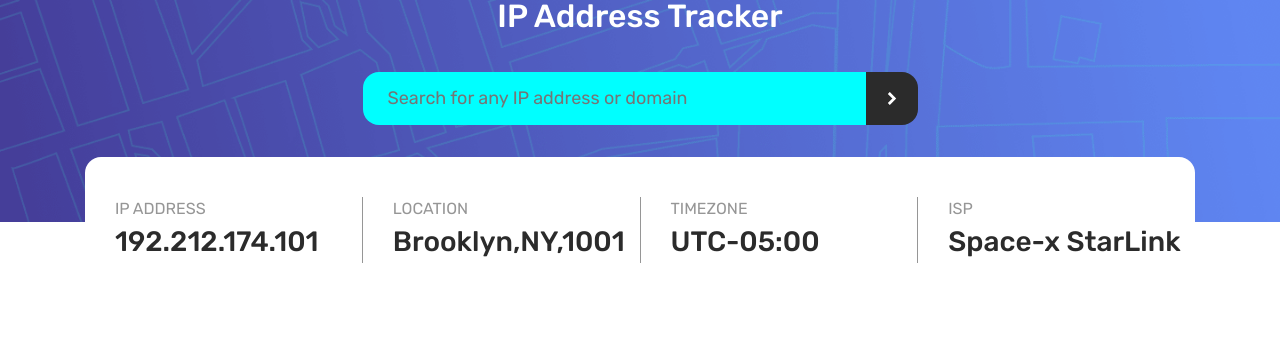
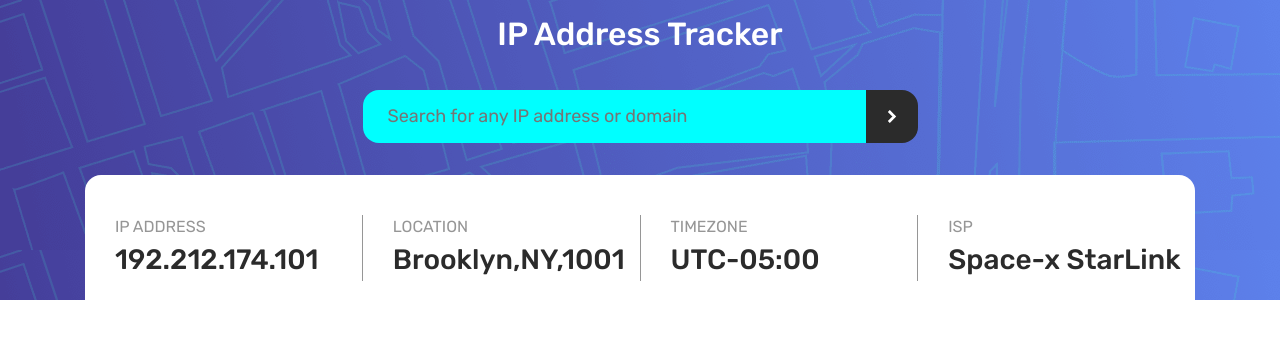
Before and after one commit to MahdiSohaily/IP-Address-Tracker, a website built with webpack: page src/index.html in a window 1280 px wide. Built offline with nearby package versions, Linux system fonts and the light colour scheme.

Commit message:
Update header section structure

```diff
--- a/src/index.html
+++ b/src/index.html
@@ -14,9 +14,6 @@
 <body>
     <main class="full-height">
         <div class="hero-header">
-            <img src="./images/pattern-bg.png" alt="hero header image">
-        </div>
-        <div id="googleMap" class="map-container">
             <section class="card" aria-labelledby="IP-section">
                 <h1 class="primary-header" id="IP-section">IP Address Tracker</h1>
                 <form class="form rounded" action="javascript:void(0)" method="get">
@@ -28,7 +25,6 @@
                         </button>
                     </div>
                 </form>
-
                 <div class="result rounded">
                     <div class="result-item">
                         <p class="title">ip address</p>
@@ -49,8 +45,9 @@
                 </div>
             </section>
         </div>
+        <div id="googleMap" class="map-container">
+        </div>
     </main>
-    <script src="https://maps.googleapis.com/maps/api/js?key=YOUR_KEY&callback=myMap"></script>
 </body>
 
 </html>
--- a/src/styles.css
+++ b/src/styles.css
@@ -94,6 +94,11 @@ select {
 }
 
 /* component styles */
+.hero-header {
+  background-image: url('./images/pattern-bg.png');
+  min-height: 300px;
+}
+
 .map-container {
   flex: 1;
   position: relative;
@@ -105,7 +110,7 @@ select {
   justify-content: center;
   align-items: center;
   position: absolute;
-  top: -230px;
+  top: 10px;
   left: 50%;
   transform: translateX(-50%);
   width: 100%;
```
